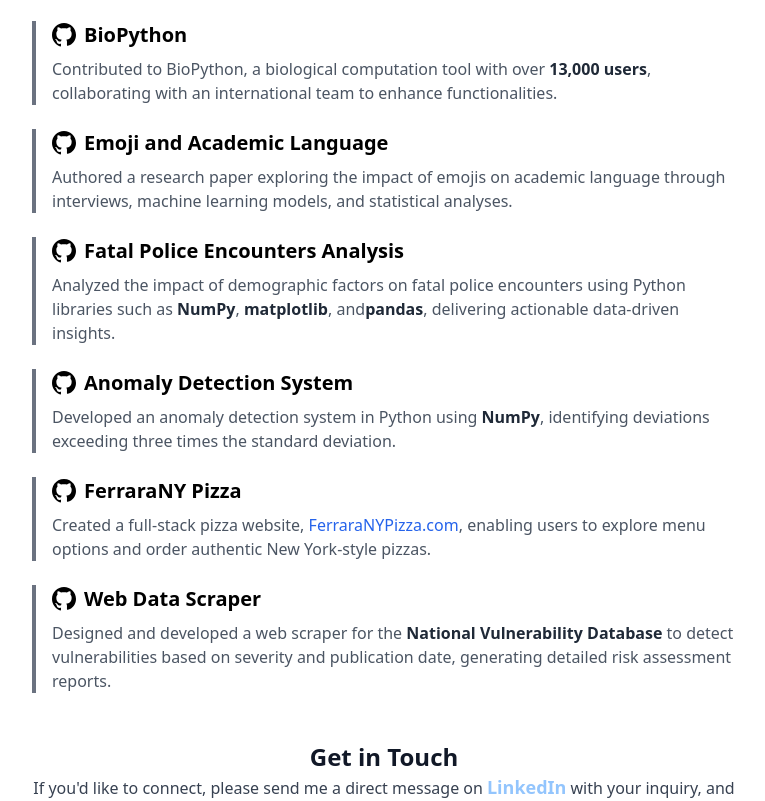
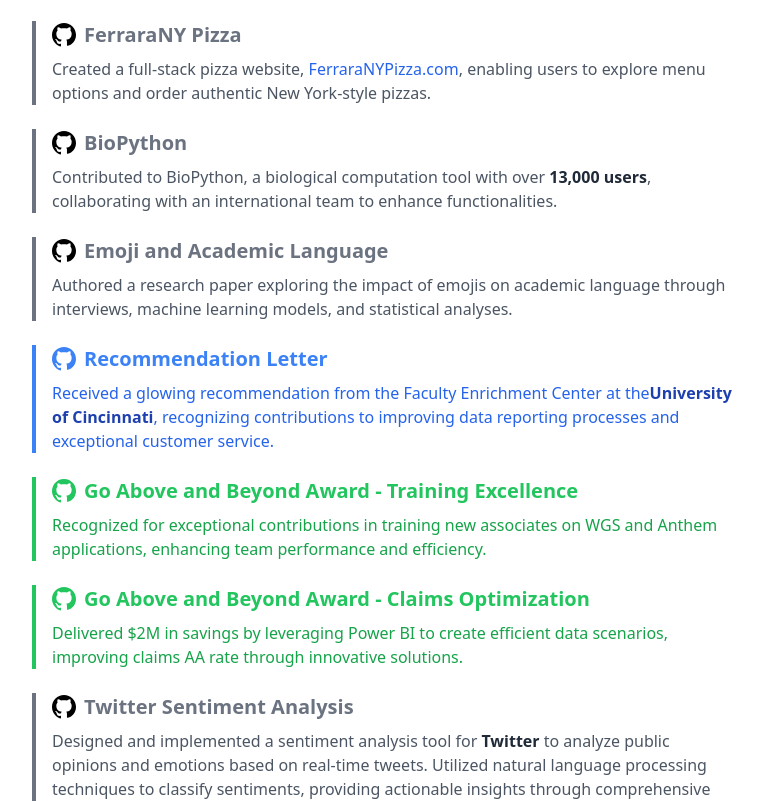
Before and after one commit to Bodasaieswar/bodasaieswar.info, a React (Vite) app: page / in a window 1280 px wide. Shown: the part 2820-3621 px from the top of the page, without its empty margins (256-1021 px from the left). Built offline with nearby package versions, Linux system fonts and the light colour scheme.

Commit message:
Updated Achievements

```diff
--- a/src/components/homepage.tsx
+++ b/src/components/homepage.tsx
@@ -416,7 +416,43 @@
 								<path d="M12 0C5.372 0 0 5.373 0 12c0 5.303 3.438 9.8 8.207 11.385.6.11.793-.26.793-.578 0-.285-.011-1.04-.017-2.04-3.338.726-4.042-1.61-4.042-1.61C4.422 17.07 3.633 16.74 3.633 16.74c-1.087-.744.084-.73.084-.73 1.202.085 1.834 1.234 1.834 1.234 1.07 1.835 2.807 1.305 3.492.998.108-.774.42-1.305.762-1.605-2.665-.304-5.467-1.332-5.467-5.931 0-1.31.47-2.382 1.235-3.222-.124-.303-.535-1.523.116-3.176 0 0 1.007-.323 3.3 1.231.957-.266 1.983-.398 3.003-.403 1.02.005 2.046.137 3.005.403 2.29-1.554 3.297-1.231 3.297-1.231.653 1.653.242 2.873.118 3.176.768.84 1.234 1.912 1.234 3.222 0 4.609-2.806 5.625-5.476 5.922.43.372.814 1.102.814 2.222 0 1.606-.014 2.898-.014 3.293 0 .32.192.694.801.577C20.565 21.796 24 17.3 24 12c0-6.627-5.373-12-12-12z" />
 							</svg>
 							<h3 className="font-semibold text-xl">
-								BioPython
+								<a
+									href="https://ferraranypizza.com"
+									className="text-gray-500 hover:underline hover:text-gray-800"
+									target="_blank">
+									FerraraNY Pizza
+								</a>
+							</h3>
+						</div>
+						<p className="text-base text-gray-600">
+							Created a full-stack pizza website,{' '}
+							<a
+								href="https://ferraranypizza.com"
+								className="text-blue-600 hover:underline"
+								target="_blank"
+							>
+								FerraraNYPizza.com
+							</a>
+							, enabling users to explore menu options and
+							order authentic New York-style pizzas.
+						</p>
+					</div>
+					<div className="border-l-4  border-gray-500 pl-4">
+						<div className="flex items-center mb-2">
+							<svg
+								className="h-6 w-6 text-black mr-2"
+								fill="currentColor"
+								viewBox="0 0 24 24"
+							>
+								<path d="M12 0C5.372 0 0 5.373 0 12c0 5.303 3.438 9.8 8.207 11.385.6.11.793-.26.793-.578 0-.285-.011-1.04-.017-2.04-3.338.726-4.042-1.61-4.042-1.61C4.422 17.07 3.633 16.74 3.633 16.74c-1.087-.744.084-.73.084-.73 1.202.085 1.834 1.234 1.834 1.234 1.07 1.835 2.807 1.305 3.492.998.108-.774.42-1.305.762-1.605-2.665-.304-5.467-1.332-5.467-5.931 0-1.31.47-2.382 1.235-3.222-.124-.303-.535-1.523.116-3.176 0 0 1.007-.323 3.3 1.231.957-.266 1.983-.398 3.003-.403 1.02.005 2.046.137 3.005.403 2.29-1.554 3.297-1.231 3.297-1.231.653 1.653.242 2.873.118 3.176.768.84 1.234 1.912 1.234 3.222 0 4.609-2.806 5.625-5.476 5.922.43.372.814 1.102.814 2.222 0 1.606-.014 2.898-.014 3.293 0 .32.192.694.801.577C20.565 21.796 24 17.3 24 12c0-6.627-5.373-12-12-12z" />
+							</svg>
+							<h3 className="font-semibold text-xl">
+								<a
+									href="https://biopython.org/"
+									className="text-gray-500 hover:underline hover:text-gray-800"
+									target="_blank">
+									BioPython
+								</a>
 							</h3>
 						</div>
 						<p className="text-base text-gray-600">
@@ -439,7 +475,12 @@
 								<path d="M12 0C5.372 0 0 5.373 0 12c0 5.303 3.438 9.8 8.207 11.385.6.11.793-.26.793-.578 0-.285-.011-1.04-.017-2.04-3.338.726-4.042-1.61-4.042-1.61C4.422 17.07 3.633 16.74 3.633 16.74c-1.087-.744.084-.73.084-.73 1.202.085 1.834 1.234 1.834 1.234 1.07 1.835 2.807 1.305 3.492.998.108-.774.42-1.305.762-1.605-2.665-.304-5.467-1.332-5.467-5.931 0-1.31.47-2.382 1.235-3.222-.124-.303-.535-1.523.116-3.176 0 0 1.007-.323 3.3 1.231.957-.266 1.983-.398 3.003-.403 1.02.005 2.046.137 3.005.403 2.29-1.554 3.297-1.231 3.297-1.231.653 1.653.242 2.873.118 3.176.768.84 1.234 1.912 1.234 3.222 0 4.609-2.806 5.625-5.476 5.922.43.372.814 1.102.814 2.222 0 1.606-.014 2.898-.014 3.293 0 .32.192.694.801.577C20.565 21.796 24 17.3 24 12c0-6.627-5.373-12-12-12z" />
 							</svg>
 							<h3 className="font-semibold text-xl">
-								Emoji and Academic Language
+								<a
+									href="https://github.com/Bodasaieswar/IT7071/blob/main/SaiEswar_Boda_Expert_Interview.pdf"
+									className="text-gray-500 hover:underline hover:text-gray-800"
+									target="_blank">
+									Emoji and Academic Language
+								</a>
 							</h3>
 						</div>
 						<p className="text-base text-gray-600">
@@ -449,6 +490,111 @@
 							statistical analyses.
 						</p>
 					</div>
+
+					<div className="border-l-4 border-blue-500 pl-4 mb-6">
+						<div className="flex items-center mb-2">
+							<svg
+								className="h-6 w-6 text-blue-500 mr-2"
+								fill="currentColor"
+								viewBox="0 0 24 24"
+							>
+								<path d="M12 0C5.372 0 0 5.373 0 12c0 5.303 3.438 9.8 8.207 11.385.6.11.793-.26.793-.578 0-.285-.011-1.04-.017-2.04-3.338.726-4.042-1.61-4.042-1.61C4.422 17.07 3.633 16.74 3.633 16.74c-1.087-.744.084-.73.084-.73 1.202.085 1.834 1.234 1.834 1.234 1.07 1.835 2.807 1.305 3.492.998.108-.774.42-1.305.762-1.605-2.665-.304-5.467-1.332-5.467-5.931 0-1.31.47-2.382 1.235-3.222-.124-.303-.535-1.523.116-3.176 0 0 1.007-.323 3.3 1.231.957-.266 1.983-.398 3.003-.403 1.02.005 2.046.137 3.005.403 2.29-1.554 3.297-1.231 3.297-1.231.653 1.653.242 2.873.118 3.176.768.84 1.234 1.912 1.234 3.222 0 4.609-2.806 5.625-5.476 5.922.43.372.814 1.102.814 2.222 0 1.606-.014 2.898-.014 3.293 0 .32.192.694.801.577C20.565 21.796 24 17.3 24 12c0-6.627-5.373-12-12-12z" />
+							</svg>
+							<h3 className="font-semibold text-xl">
+								<a
+									href="https://github.com/Bodasaieswar/IT7071/blob/main/2023.03_BodaRecommendationLetter.pdf"
+									className="text-blue-500 hover:underline hover:text-blue-800"
+									target="_blank"
+								>
+									Recommendation Letter
+								</a>
+							</h3>
+						</div>
+						<p className="text-base text-blue-600">
+							Received a glowing recommendation from the Faculty Enrichment Center at the
+							<span className="font-bold text-blue-800">University of Cincinnati</span>, recognizing
+							contributions to improving data reporting processes and exceptional customer service.
+						</p>
+					</div>
+
+					<div className="border-l-4 border-green-500 pl-4 mb-6">
+						<div className="flex items-center mb-2">
+							<svg
+								className="h-6 w-6 text-green-500 mr-2"
+								fill="currentColor"
+								viewBox="0 0 24 24"
+							>
+								<path d="M12 0C5.372 0 0 5.373 0 12c0 5.303 3.438 9.8 8.207 11.385.6.11.793-.26.793-.578 0-.285-.011-1.04-.017-2.04-3.338.726-4.042-1.61-4.042-1.61C4.422 17.07 3.633 16.74 3.633 16.74c-1.087-.744.084-.73.084-.73 1.202.085 1.834 1.234 1.834 1.234 1.07 1.835 2.807 1.305 3.492.998.108-.774.42-1.305.762-1.605-2.665-.304-5.467-1.332-5.467-5.931 0-1.31.47-2.382 1.235-3.222-.124-.303-.535-1.523.116-3.176 0 0 1.007-.323 3.3 1.231.957-.266 1.983-.398 3.003-.403 1.02.005 2.046.137 3.005.403 2.29-1.554 3.297-1.231 3.297-1.231.653 1.653.242 2.873.118 3.176.768.84 1.234 1.912 1.234 3.222 0 4.609-2.806 5.625-5.476 5.922.43.372.814 1.102.814 2.222 0 1.606-.014 2.898-.014 3.293 0 .32.192.694.801.577C20.565 21.796 24 17.3 24 12c0-6.627-5.373-12-12-12z" />
+							</svg>
+							<h3 className="font-semibold text-xl">
+								<a
+									href="https://github.com/Bodasaieswar/IT7071/blob/main/Impact_Award1.pdf"
+									className="text-green-500 hover:underline hover:text-green-800"
+									target="_blank"
+								>
+									Go Above and Beyond Award - Training Excellence
+								</a>
+							</h3>
+						</div>
+						<p className="text-base text-green-600">
+							Recognized for exceptional contributions in training new associates on
+							WGS and Anthem applications, enhancing team performance and efficiency.
+						</p>
+					</div>
+
+					<div className="border-l-4 border-green-500 pl-4 mb-6">
+						<div className="flex items-center mb-2">
+							<svg
+								className="h-6 w-6 text-green-500 mr-2"
+								fill="currentColor"
+								viewBox="0 0 24 24"
+							>
+								<path d="M12 0C5.372 0 0 5.373 0 12c0 5.303 3.438 9.8 8.207 11.385.6.11.793-.26.793-.578 0-.285-.011-1.04-.017-2.04-3.338.726-4.042-1.61-4.042-1.61C4.422 17.07 3.633 16.74 3.633 16.74c-1.087-.744.084-.73.084-.73 1.202.085 1.834 1.234 1.834 1.234 1.07 1.835 2.807 1.305 3.492.998.108-.774.42-1.305.762-1.605-2.665-.304-5.467-1.332-5.467-5.931 0-1.31.47-2.382 1.235-3.222-.124-.303-.535-1.523.116-3.176 0 0 1.007-.323 3.3 1.231.957-.266 1.983-.398 3.003-.403 1.02.005 2.046.137 3.005.403 2.29-1.554 3.297-1.231 3.297-1.231.653 1.653.242 2.873.118 3.176.768.84 1.234 1.912 1.234 3.222 0 4.609-2.806 5.625-5.476 5.922.43.372.814 1.102.814 2.222 0 1.606-.014 2.898-.014 3.293 0 .32.192.694.801.577C20.565 21.796 24 17.3 24 12c0-6.627-5.373-12-12-12z" />
+							</svg>
+							<h3 className="font-semibold text-xl">
+								<a
+									href="https://github.com/Bodasaieswar/IT7071/blob/main/Impact_Award2.pdf"
+									className="text-green-500 hover:underline hover:text-green-800"
+									target="_blank"
+								>
+									Go Above and Beyond Award - Claims Optimization
+								</a>
+							</h3>
+						</div>
+						<p className="text-base text-green-600">
+							Delivered $2M in savings by leveraging Power BI to create efficient data
+							scenarios, improving claims AA rate through innovative solutions.
+						</p>
+					</div>
+					<div className="border-l-4 border-gray-500 pl-4">
+						<div className="flex items-center mb-2">
+							<svg
+								className="h-6 w-6 text-black mr-2"
+								fill="currentColor"
+								viewBox="0 0 24 24"
+							>
+								<path d="M12 0C5.372 0 0 5.373 0 12c0 5.303 3.438 9.8 8.207 11.385.6.11.793-.26.793-.578 0-.285-.011-1.04-.017-2.04-3.338.726-4.042-1.61-4.042-1.61C4.422 17.07 3.633 16.74 3.633 16.74c-1.087-.744.084-.73.084-.73 1.202.085 1.834 1.234 1.834 1.234 1.07 1.835 2.807 1.305 3.492.998.108-.774.42-1.305.762-1.605-2.665-.304-5.467-1.332-5.467-5.931 0-1.31.47-2.382 1.235-3.222-.124-.303-.535-1.523.116-3.176 0 0 1.007-.323 3.3 1.231.957-.266 1.983-.398 3.003-.403 1.02.005 2.046.137 3.005.403 2.29-1.554 3.297-1.231 3.297-1.231.653 1.653.242 2.873.118 3.176.768.84 1.234 1.912 1.234 3.222 0 4.609-2.806 5.625-5.476 5.922.43.372.814 1.102.814 2.222 0 1.606-.014 2.898-.014 3.293 0 .32.192.694.801.577C20.565 21.796 24 17.3 24 12c0-6.627-5.373-12-12-12z" />
+							</svg>
+							<h3 className="font-semibold text-xl">
+								<a
+									href="https://github.com/Bodasaieswar/IT7071/blob/main/Module_5_Assignment.pdf"
+									className="text-gray-500 hover:underline hover:text-gray-900"
+									target="_Blank"
+								>
+									Twitter Sentiment Analysis
+								</a>
+							</h3>
+						</div>
+						<p className="text-base text-gray-600">
+							Designed and implemented a sentiment analysis tool for{' '}
+							<span className="font-bold text-gray-800">Twitter</span> to analyze
+							public opinions and emotions based on real-time tweets. Utilized natural
+							language processing techniques to classify sentiments, providing
+							actionable insights through comprehensive reports.
+						</p>
+					</div>
+
+
 					<div className="border-l-4  border-gray-500 pl-4">
 						<div className="flex items-center mb-2">
 							<svg
@@ -459,7 +605,12 @@
 								<path d="M12 0C5.372 0 0 5.373 0 12c0 5.303 3.438 9.8 8.207 11.385.6.11.793-.26.793-.578 0-.285-.011-1.04-.017-2.04-3.338.726-4.042-1.61-4.042-1.61C4.422 17.07 3.633 16.74 3.633 16.74c-1.087-.744.084-.73.084-.73 1.202.085 1.834 1.234 1.834 1.234 1.07 1.835 2.807 1.305 3.492.998.108-.774.42-1.305.762-1.605-2.665-.304-5.467-1.332-5.467-5.931 0-1.31.47-2.382 1.235-3.222-.124-.303-.535-1.523.116-3.176 0 0 1.007-.323 3.3 1.231.957-.266 1.983-.398 3.003-.403 1.02.005 2.046.137 3.005.403 2.29-1.554 3.297-1.231 3.297-1.231.653 1.653.242 2.873.118 3.176.768.84 1.234 1.912 1.234 3.222 0 4.609-2.806 5.625-5.476 5.922.43.372.814 1.102.814 2.222 0 1.606-.014 2.898-.014 3.293 0 .32.192.694.801.577C20.565 21.796 24 17.3 24 12c0-6.627-5.373-12-12-12z" />
 							</svg>
 							<h3 className="font-semibold text-xl">
+								<a
+									href="https://github.com/Bodasaieswar/IT7071/blob/main/MajorProject.pdf"
+									className="text-gray-500 hover:underline hover:text-gray-900"
+									target="_Blank">
 								Fatal Police Encounters Analysis
+								</a>
 							</h3>
 						</div>
 						<p className="text-base text-gray-600">
@@ -490,7 +641,12 @@
 								<path d="M12 0C5.372 0 0 5.373 0 12c0 5.303 3.438 9.8 8.207 11.385.6.11.793-.26.793-.578 0-.285-.011-1.04-.017-2.04-3.338.726-4.042-1.61-4.042-1.61C4.422 17.07 3.633 16.74 3.633 16.74c-1.087-.744.084-.73.084-.73 1.202.085 1.834 1.234 1.834 1.234 1.07 1.835 2.807 1.305 3.492.998.108-.774.42-1.305.762-1.605-2.665-.304-5.467-1.332-5.467-5.931 0-1.31.47-2.382 1.235-3.222-.124-.303-.535-1.523.116-3.176 0 0 1.007-.323 3.3 1.231.957-.266 1.983-.398 3.003-.403 1.02.005 2.046.137 3.005.403 2.29-1.554 3.297-1.231 3.297-1.231.653 1.653.242 2.873.118 3.176.768.84 1.234 1.912 1.234 3.222 0 4.609-2.806 5.625-5.476 5.922.43.372.814 1.102.814 2.222 0 1.606-.014 2.898-.014 3.293 0 .32.192.694.801.577C20.565 21.796 24 17.3 24 12c0-6.627-5.373-12-12-12z" />
 							</svg>
 							<h3 className="font-semibold text-xl">
+								<a
+									href="https://github.com/Bodasaieswar/IT7071/blob/main/Anomaly_detection.pdf"
+									className="text-gray-500 hover:underline hover:text-gray-900"
+									target="_Blank">
 								Anomaly Detection System
+								</a>
 							</h3>
 						</div>
 						<p className="text-base text-gray-600">
@@ -513,33 +669,12 @@
 								<path d="M12 0C5.372 0 0 5.373 0 12c0 5.303 3.438 9.8 8.207 11.385.6.11.793-.26.793-.578 0-.285-.011-1.04-.017-2.04-3.338.726-4.042-1.61-4.042-1.61C4.422 17.07 3.633 16.74 3.633 16.74c-1.087-.744.084-.73.084-.73 1.202.085 1.834 1.234 1.834 1.234 1.07 1.835 2.807 1.305 3.492.998.108-.774.42-1.305.762-1.605-2.665-.304-5.467-1.332-5.467-5.931 0-1.31.47-2.382 1.235-3.222-.124-.303-.535-1.523.116-3.176 0 0 1.007-.323 3.3 1.231.957-.266 1.983-.398 3.003-.403 1.02.005 2.046.137 3.005.403 2.29-1.554 3.297-1.231 3.297-1.231.653 1.653.242 2.873.118 3.176.768.84 1.234 1.912 1.234 3.222 0 4.609-2.806 5.625-5.476 5.922.43.372.814 1.102.814 2.222 0 1.606-.014 2.898-.014 3.293 0 .32.192.694.801.577C20.565 21.796 24 17.3 24 12c0-6.627-5.373-12-12-12z" />
 							</svg>
 							<h3 className="font-semibold text-xl">
-								FerraraNY Pizza
-							</h3>
-						</div>
-						<p className="text-base text-gray-600">
-							Created a full-stack pizza website,{' '}
-							<a
-								href="https://ferraranypizza.com"
-								className="text-blue-600 hover:underline"
-								target="_blank"
-							>
-								FerraraNYPizza.com
-							</a>
-							, enabling users to explore menu options and
-							order authentic New York-style pizzas.
-						</p>
-					</div>
-					<div className="border-l-4  border-gray-500 pl-4">
-						<div className="flex items-center mb-2">
-							<svg
-								className="h-6 w-6 text-black mr-2"
-								fill="currentColor"
-								viewBox="0 0 24 24"
-							>
-								<path d="M12 0C5.372 0 0 5.373 0 12c0 5.303 3.438 9.8 8.207 11.385.6.11.793-.26.793-.578 0-.285-.011-1.04-.017-2.04-3.338.726-4.042-1.61-4.042-1.61C4.422 17.07 3.633 16.74 3.633 16.74c-1.087-.744.084-.73.084-.73 1.202.085 1.834 1.234 1.834 1.234 1.07 1.835 2.807 1.305 3.492.998.108-.774.42-1.305.762-1.605-2.665-.304-5.467-1.332-5.467-5.931 0-1.31.47-2.382 1.235-3.222-.124-.303-.535-1.523.116-3.176 0 0 1.007-.323 3.3 1.231.957-.266 1.983-.398 3.003-.403 1.02.005 2.046.137 3.005.403 2.29-1.554 3.297-1.231 3.297-1.231.653 1.653.242 2.873.118 3.176.768.84 1.234 1.912 1.234 3.222 0 4.609-2.806 5.625-5.476 5.922.43.372.814 1.102.814 2.222 0 1.606-.014 2.898-.014 3.293 0 .32.192.694.801.577C20.565 21.796 24 17.3 24 12c0-6.627-5.373-12-12-12z" />
-							</svg>
-							<h3 className="font-semibold text-xl">
+								<a
+									href="https://github.com/Bodasaieswar/IT7071/blob/main/web_DataScrape.pdf"
+									className="text-gray-500 hover:underline hover:text-gray-900"
+									target="_Blank">
 								Web Data Scraper
+								</a>
 							</h3>
 						</div>
 						<p className="text-base text-gray-600">
```
